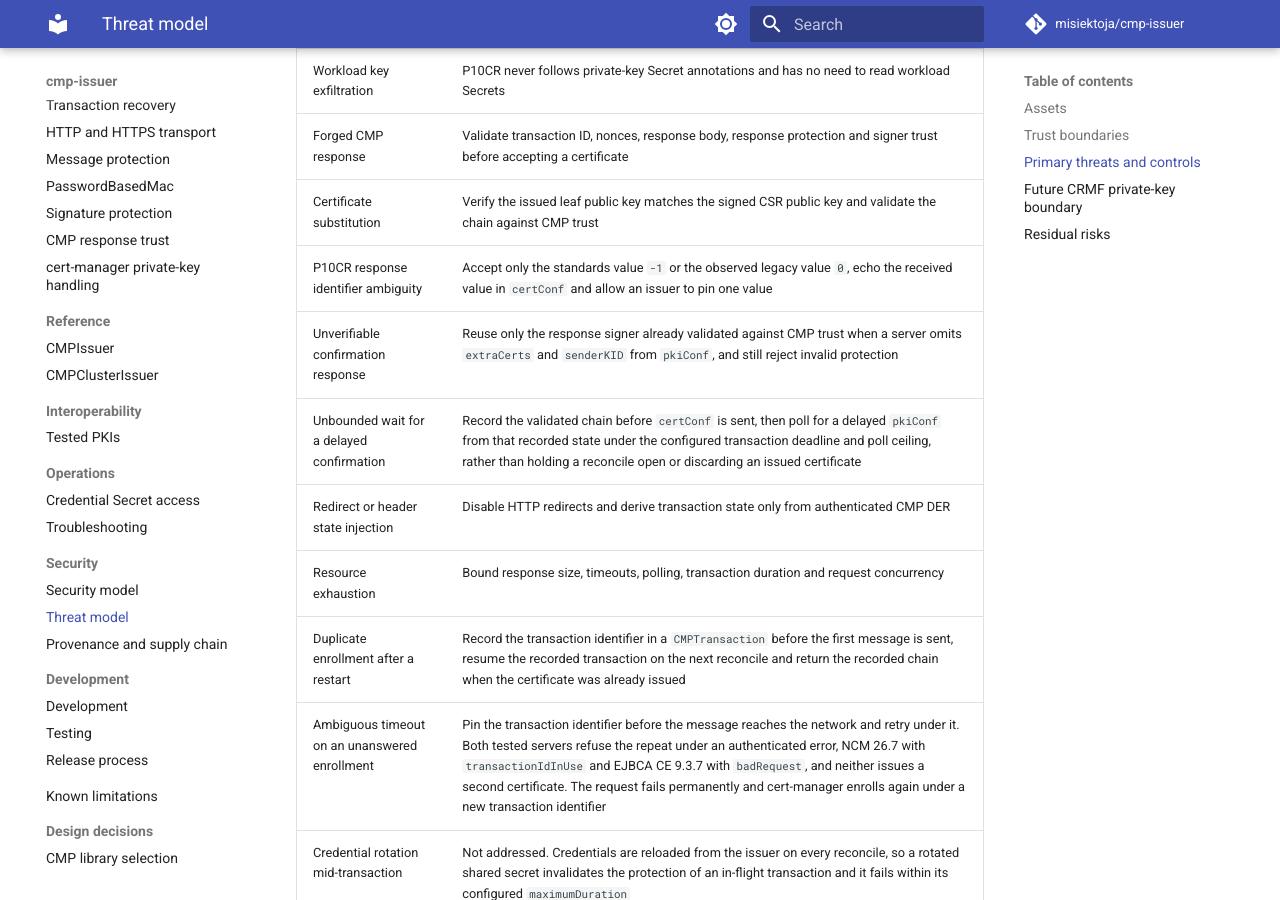
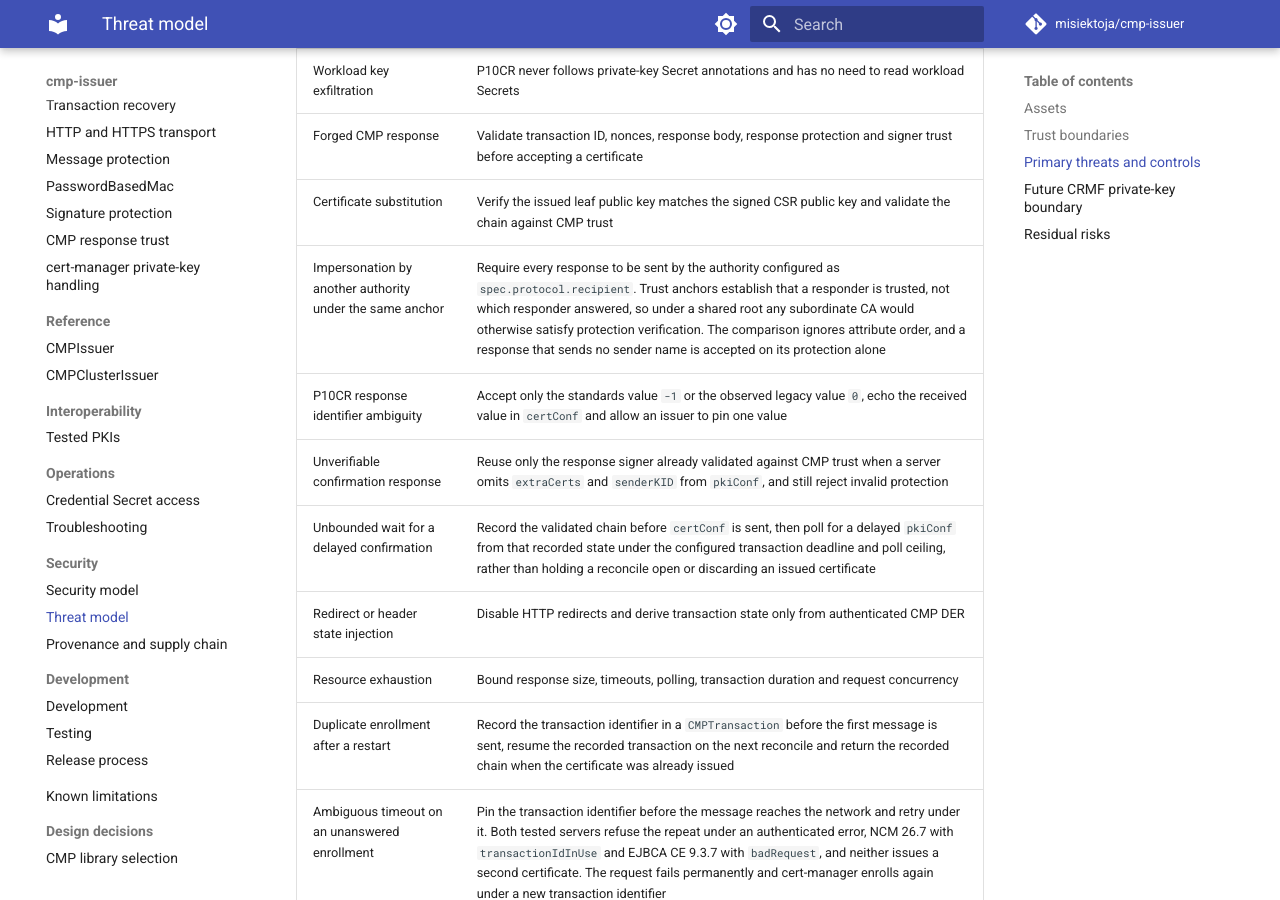
Before and after one commit to misiektoja/cmp-issuer, an MkDocs documentation site: the page built from docs/security/threat-model.md, in a window 1280 px wide and 900 px high, scrolled down 790 px. Built offline with MkDocs 1.6.1 and Material for MkDocs 9.7.7, drawn with Linux system fonts in a browser that asks for light colours; comment, search, counter and statistics services are not loaded.

Commit message:
docs(security): record impersonation by another authority under the same anchor

```diff
--- a/docs/security/threat-model.md
+++ b/docs/security/threat-model.md
@@ -20,6 +20,7 @@ cert-manager approval is a network boundary. Unapproved or denied CertificateReq
 | Workload key exfiltration | P10CR never follows private-key Secret annotations and has no need to read workload Secrets |
 | Forged CMP response | Validate transaction ID, nonces, response body, response protection and signer trust before accepting a certificate |
 | Certificate substitution | Verify the issued leaf public key matches the signed CSR public key and validate the chain against CMP trust |
+| Impersonation by another authority under the same anchor | Require every response to be sent by the authority configured as `spec.protocol.recipient`. Trust anchors establish that a responder is trusted, not which responder answered, so under a shared root any subordinate CA would otherwise satisfy protection verification. The comparison ignores attribute order, and a response that sends no sender name is accepted on its protection alone |
 | P10CR response identifier ambiguity | Accept only the standards value `-1` or the observed legacy value `0`, echo the received value in `certConf` and allow an issuer to pin one value |
 | Unverifiable confirmation response | Reuse only the response signer already validated against CMP trust when a server omits `extraCerts` and `senderKID` from `pkiConf`, and still reject invalid protection |
 | Unbounded wait for a delayed confirmation | Record the validated chain before `certConf` is sent, then poll for a delayed `pkiConf` from that recorded state under the configured transaction deadline and poll ceiling, rather than holding a reconcile open or discarding an issued certificate |
```
